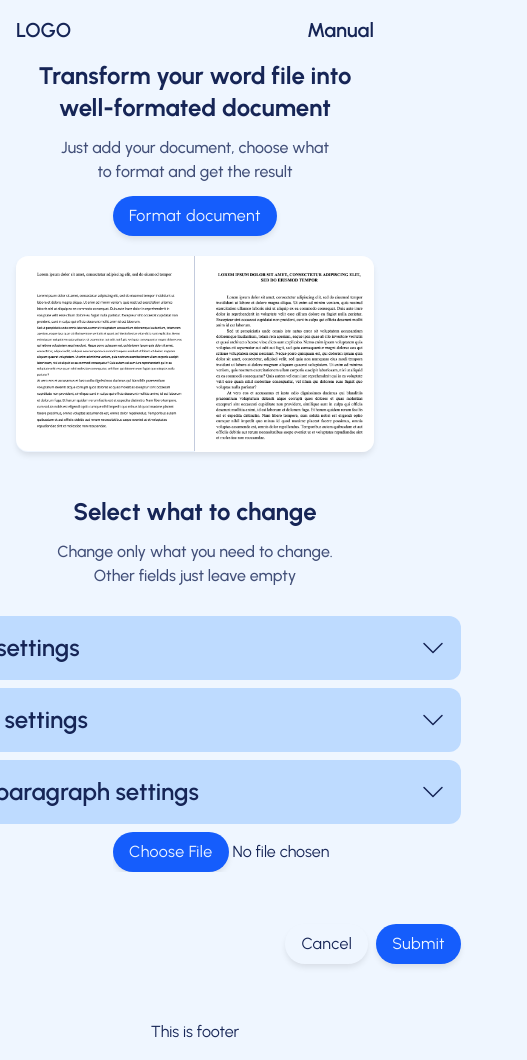
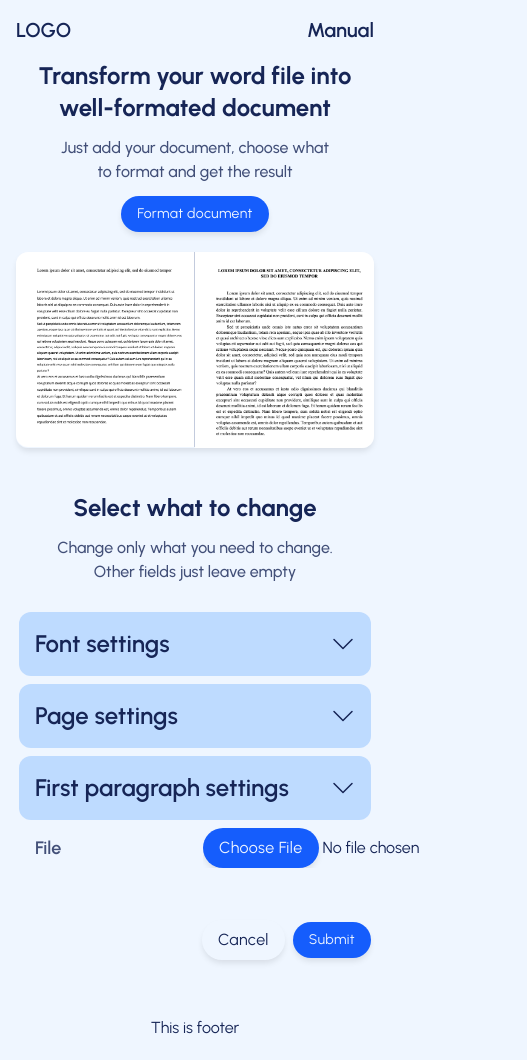
Before and after one commit to EgorFray/fdword, a React (Vite) app in the folder frontend/: page /dashboard in a window 390 px wide. Shown: the whole page, 527 px wide, since content can reach past the window. Built offline with nearby package versions, Linux system fonts and the light colour scheme.

Commit message:
Responsivee design for dashboard page exclude the form

```diff
--- a/frontend/src/features/modifyForm/Form.jsx
+++ b/frontend/src/features/modifyForm/Form.jsx
@@ -1,7 +1,7 @@
 function Form({ onSubmit, formRef, children }) {
   return (
     <form
-      className="flex max-w-160 flex-col items-start justify-items-start gap-7 p-6"
+      className="flex max-w-100 flex-col items-start justify-items-start gap-7 p-6 md:max-w-160"
       onSubmit={onSubmit}
       ref={formRef}
     >
--- a/frontend/src/ui/Button.jsx
+++ b/frontend/src/ui/Button.jsx
@@ -3,7 +3,7 @@ function Button({ type, onClick, children }) {
     <button
       type={type}
       onClick={onClick}
-      className="sm:text-md cursor-pointer self-center rounded-full bg-blue-600 px-4 py-2 tracking-wide text-blue-50 shadow-[0_4px_6px_-1px_rgba(0,0,0,0.1)] transition-colors duration-300 hover:bg-blue-500"
+      className="cursor-pointer self-center rounded-full bg-blue-600 px-4 py-2 text-sm tracking-wide text-blue-50 shadow-[0_4px_6px_-1px_rgba(0,0,0,0.1)] transition-colors duration-300 hover:bg-blue-500 sm:text-base"
     >
       {" "}
       {children}{" "}
--- a/frontend/src/ui/Dropdown.jsx
+++ b/frontend/src/ui/Dropdown.jsx
@@ -28,7 +28,7 @@ function Dropdown({ title, children }) {
 
   return (
     <>
-      <div className="mb-2 w-full rounded-xl bg-blue-200 px-4 py-4 text-2xl font-semibold">
+      <div className="mb-2 rounded-xl bg-blue-200 px-4 py-4 text-2xl font-semibold">
         <div
           className="flex cursor-pointer items-center justify-between"
           onClick={() => setIsDropOpen((isOpen) => !isOpen)}
--- a/frontend/src/ui/DropdownsContainer.jsx
+++ b/frontend/src/ui/DropdownsContainer.jsx
@@ -1,5 +1,5 @@
 function DropdownsContainer({ children }) {
-  return <div>{children}</div>;
+  return <div className="max-w-full">{children}</div>;
 }
 
 export default DropdownsContainer;
```
